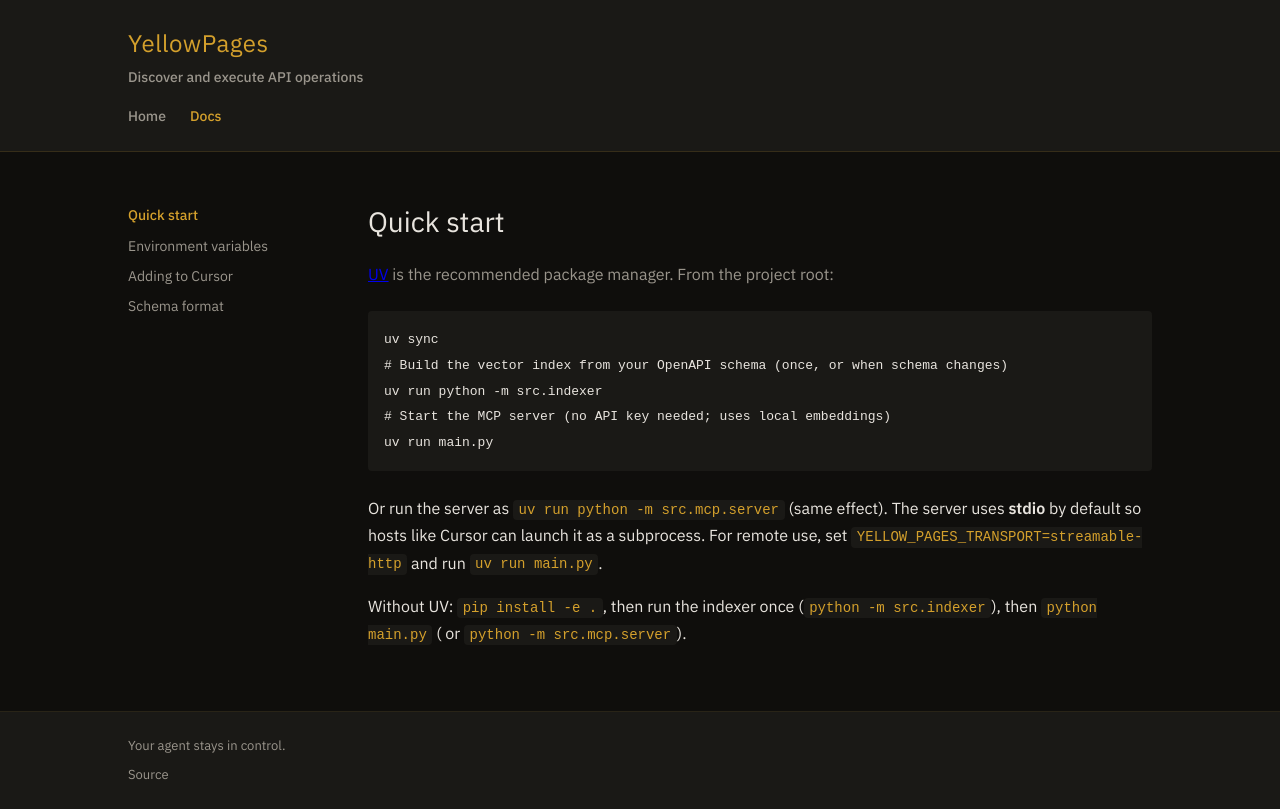
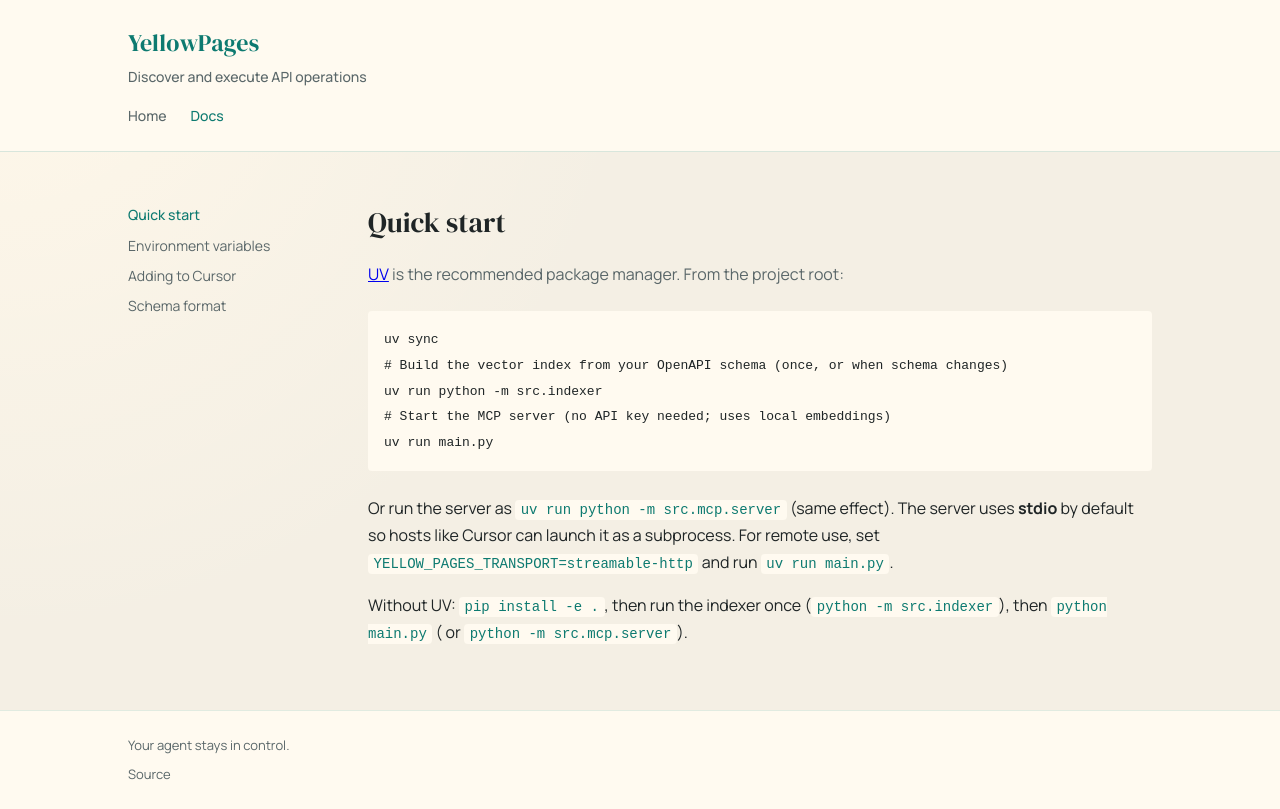
Before and after one commit to ethank64/yellow-pages, a React (Vite) app in the folder website/: page /docs/quick-start in a window 1280 px wide. Built offline with nearby package versions, Linux system fonts and the light colour scheme; no server answers.

Commit message:
feat: refresh docs typography and color tokens
Co-Authored-By: Paperclip <noreply@paperclip.ing>

```diff
--- a/website/index.html
+++ b/website/index.html
@@ -6,7 +6,10 @@
     <title>YellowPages – Discover and execute API operations</title>
     <link rel="preconnect" href="https://fonts.googleapis.com" />
     <link rel="preconnect" href="https://fonts.gstatic.com" crossorigin />
-    <link href="https://fonts.googleapis.com/css2?family=IBM+Plex+Sans:wght@400;500;600&display=swap" rel="stylesheet" />
+    <link
+      href="https://fonts.googleapis.com/css2?family=DM+Serif+Display:ital@0;1&family=Manrope:wght@400;500;600;700&display=swap"
+      rel="stylesheet"
+    />
   </head>
   <body>
     <div id="root"></div>
--- a/website/src/App.css
+++ b/website/src/App.css
@@ -7,7 +7,7 @@
 .site-header {
   padding: var(--space-lg) var(--space-xl);
   background: var(--color-surface);
-  border-bottom: 1px solid rgba(212, 160, 44, 0.15);
+  border-bottom: 1px solid rgba(13, 122, 112, 0.16);
 }
 
 .site-header-inner {
@@ -16,12 +16,12 @@
 }
 
 .site-logo {
-  font-family: var(--font-sans);
+  font-family: var(--font-display);
   font-size: 1.5rem;
   font-weight: 400;
   color: var(--color-accent);
   text-decoration: none;
-  letter-spacing: 0.02em;
+  letter-spacing: 0.01em;
 }
 
 .site-logo:hover {
@@ -43,7 +43,7 @@
 .site-footer {
   padding: var(--space-lg) var(--space-xl);
   background: var(--color-surface);
-  border-top: 1px solid rgba(212, 160, 44, 0.08);
+  border-top: 1px solid rgba(13, 122, 112, 0.12);
 }
 
 .site-footer-inner {
@@ -93,7 +93,7 @@
 }
 
 .index-title {
-  font-family: var(--font-sans);
+  font-family: var(--font-display);
   font-size: clamp(2rem, 5vw, 2.75rem);
   font-weight: 400;
   line-height: 1.2;
@@ -199,7 +199,7 @@
 }
 
 .docs-title {
-  font-family: var(--font-sans);
+  font-family: var(--font-display);
   font-size: 1.75rem;
   font-weight: 400;
   margin: 0 0 var(--space-md);
@@ -259,7 +259,7 @@
 .docs-table td {
   padding: var(--space-sm) var(--space-md);
   text-align: left;
-  border-bottom: 1px solid rgba(212, 160, 44, 0.15);
+  border-bottom: 1px solid rgba(13, 122, 112, 0.16);
 }
 
 .docs-table th {
--- a/website/src/index.css
+++ b/website/src/index.css
@@ -1,11 +1,13 @@
 :root {
-  --color-bg: #0f0e0c;
-  --color-surface: #1a1916;
-  --color-fg: #e8e4de;
-  --color-fg-muted: #9a958c;
-  --color-accent: #d4a02c;
-  --color-accent-dim: #8b6914;
-  --font-sans: 'IBM Plex Sans', system-ui, sans-serif;
+  --color-bg: #f4efe4;
+  --color-surface: #fffaf0;
+  --color-fg: #1f2526;
+  --color-subtle: #5a6769;
+  --color-fg-muted: var(--color-subtle);
+  --color-accent: #0d7a70;
+  --color-accent-dim: #0a635b;
+  --font-sans: 'Manrope', system-ui, sans-serif;
+  --font-display: 'DM Serif Display', Georgia, serif;
   --space-xs: 0.25rem;
   --space-sm: 0.5rem;
   --space-md: 1rem;
@@ -33,6 +35,7 @@ body {
   line-height: 1.6;
   color: var(--color-fg);
   background-color: var(--color-bg);
+  background-image: radial-gradient(circle at 0% 0%, #fff8ea 0%, transparent 42%);
   min-height: 100vh;
 }
 
```
